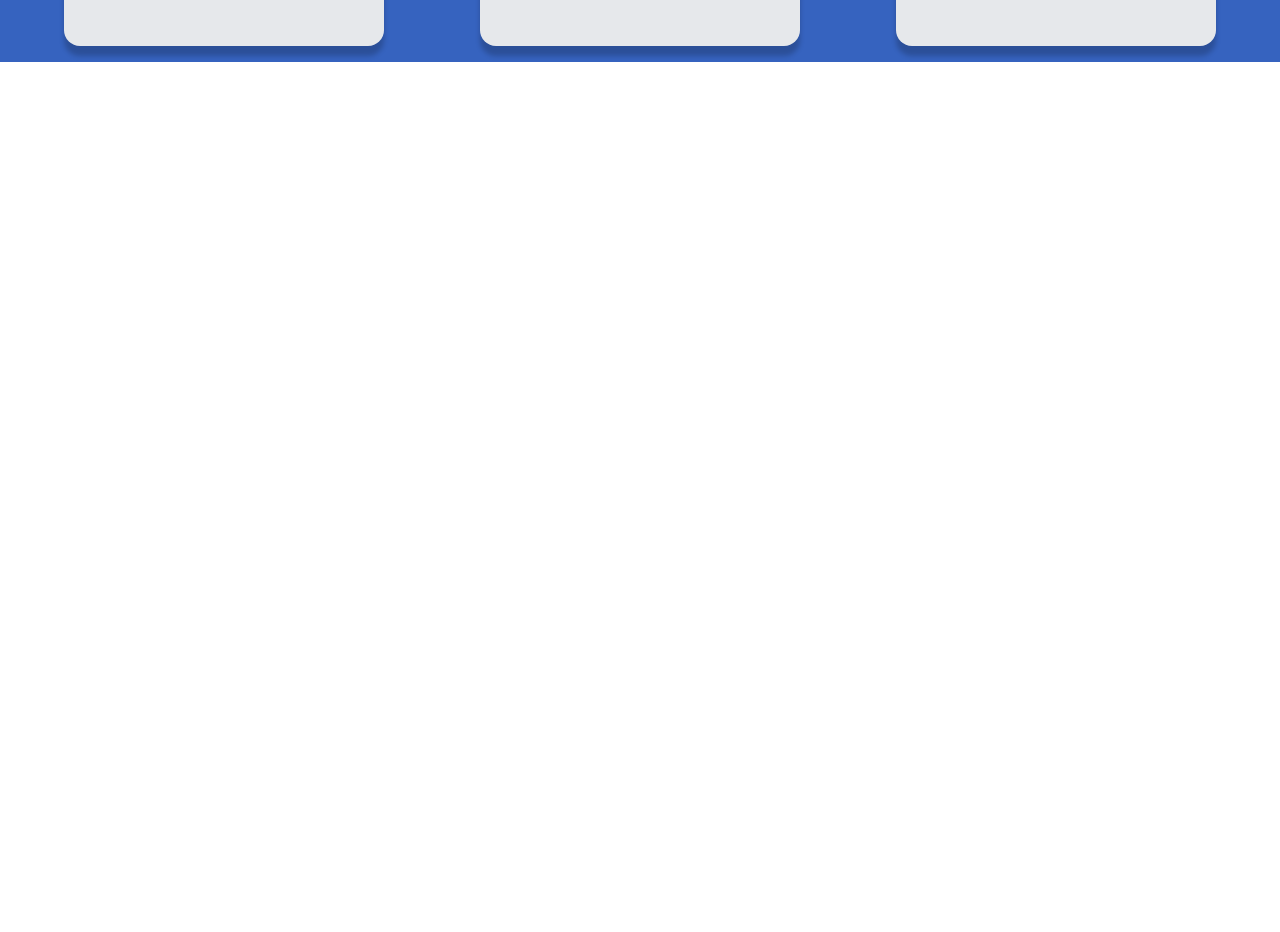
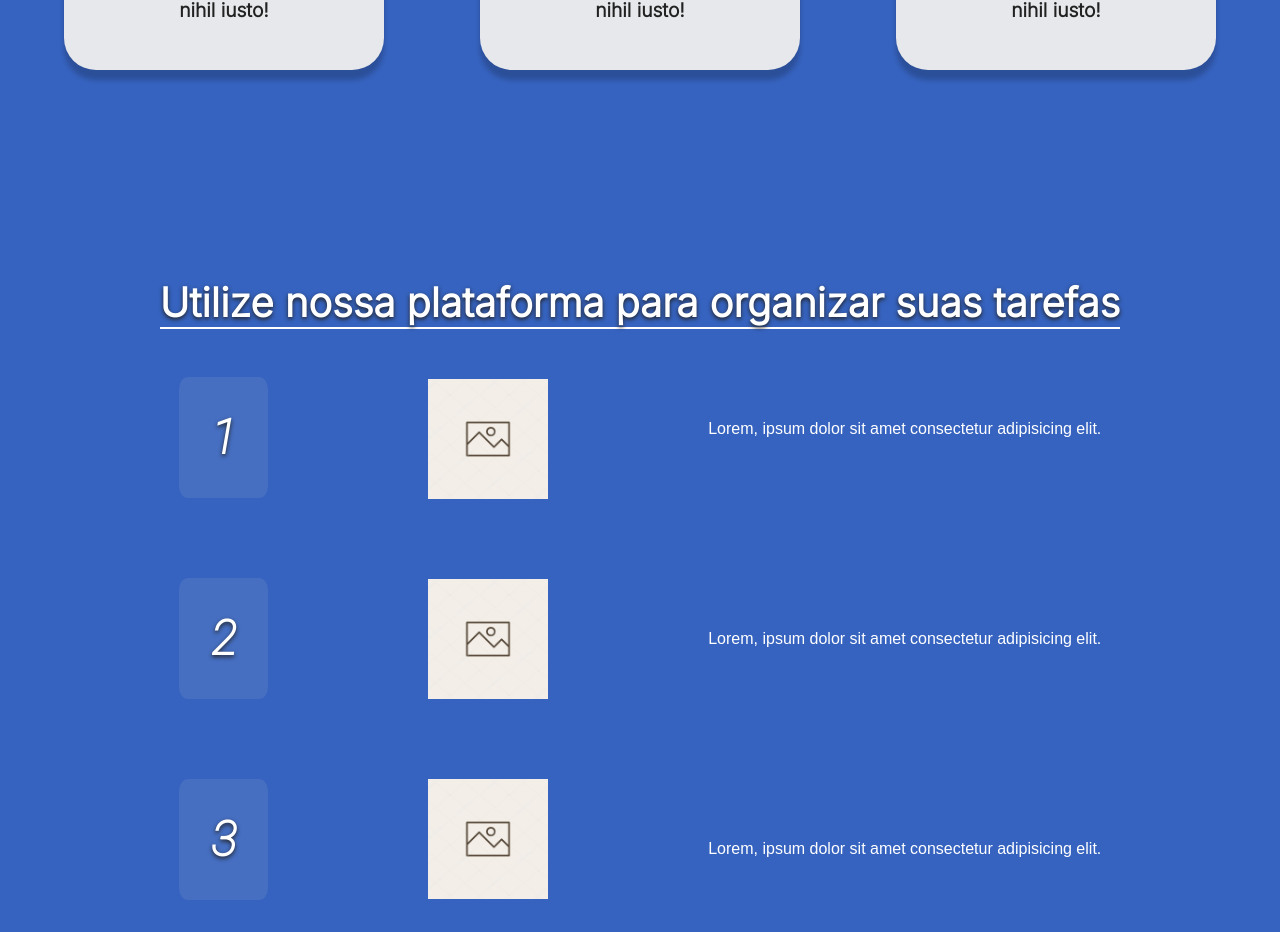
Before and after one commit to RelancioBorgesDev/Projeto-Educacional, a Next.js app: page / in a window 1280 px wide. Shown: the part 1196-2128 px from the top of the page. Before the commit the page ends 1258 px from the top, so only its background shows below. Built offline with nearby package versions, Linux system fonts and the light colour scheme.

Commit message:
Adicionado a Section motivos

```diff
--- a/src/components/Header/styles.module.scss
+++ b/src/components/Header/styles.module.scss
@@ -27,6 +27,7 @@
         .bar_list_item{
                 font-size: 1.2rem;
                 font-weight: 500;
+                font-family: 'Inter', sans-serif;
                 transition: filter 0.2s;
             &:first-child{
                     font-weight: bold;
--- a/src/components/Main/styles.module.scss
+++ b/src/components/Main/styles.module.scss
@@ -10,7 +10,7 @@
 
 
     .principal_left{
-        width: 40%;
+        width: 60%;
         display: flex;
         flex-direction: column;
         justify-content: space-between;
@@ -22,14 +22,17 @@
 
         h2{
             color: var(--white);
-            font-size: 2rem;
+            font-size: 2.5rem;
+            font-family: 'Roboto', sans-serif;
             text-align: center;
             margin-bottom: 2rem;
             text-transform: uppercase;
         }
         p{
             color: var(--white);
+            font-family: 'Roboto', sans-serif;
             font-size: 1.3rem;
+            font-weight: bold;
             text-align: justify;
             margin-bottom: 2rem;
         }
--- a/src/components/Section/styles.module.scss
+++ b/src/components/Section/styles.module.scss
@@ -14,7 +14,7 @@
        display: flex;
        flex-direction: column;
        align-items: center;
-        border-radius: 1rem;
+        border-radius: 2rem;
        padding: 3rem;
        box-shadow: 0px 10px 5px rgba(0,0,0,.2);
        background: var(--gray-100);
@@ -30,6 +30,7 @@
        margin-top: 1rem;
        font-size: 1.2rem;
        font-weight: bold;
+       font-family: 'Inter', sans-serif;
        text-align: center;
         color: var(--black);
    }
--- /dev/null
+++ b/src/components/Section_motivos/sectionMotivos.tsx
@@ -0,0 +1,41 @@
+import * as React from 'react';
+import styles from './styles.module.scss'
+
+export default function SectionMotivos(){
+    return(
+        <section className={styles.secao_secundaria}>
+            <div>
+                <h1>Utilize nossa plataforma para organizar suas tarefas </h1>
+            </div>
+
+            <div className={styles.principal_motivs}>
+                <div className={styles.numbers}>
+                    <span className={styles.number}>1</span>
+                    <span className={styles.number}>2</span>
+                    <span className={styles.number}>3</span>
+                </div>
+                <div className={styles.images}>
+                    <img src="/blank.png" alt="" width={120} height={120}/>
+                    <img src="/blank.png" alt="" width={120} height={120}/>
+                    <img src="/blank.png" alt="" width={120} height={120}/>
+                </div>
+                <div className={styles.texts}>
+                    <div>
+                        <p>Lorem, ipsum dolor sit amet consectetur adipisicing elit. </p>
+                    </div>
+                    <div>
+                        <p>Lorem, ipsum dolor sit amet consectetur adipisicing elit. </p>
+                    </div>
+                    <div>
+                        <p>Lorem, ipsum dolor sit amet consectetur adipisicing elit. </p>
+                    </div>
+
+                </div>
+
+            </div>
+
+
+
+        </section>
+    )
+}
--- /dev/null
+++ b/src/components/Section_motivos/styles.module.scss
@@ -0,0 +1,76 @@
+.secao_secundaria{
+    display: flex;
+    flex-direction: column;
+    align-items: center;
+    gap: 3rem;
+    background: var(--blue);
+    padding: 2rem 0;
+
+        h1{
+         width: 100%;
+        font-size: 2.5rem;
+        font-family: 'Inter',sans-serif;
+        margin-top: 10rem;
+        line-height: -5rem;
+        color: var(--white);
+        text-shadow: 0px 2px 4px var(--black);
+        border-bottom: 2px solid white;
+        }
+        div{
+            display: flex;
+            flex-direction: row;
+            justify-content: space-between;
+            align-items: center;
+
+        }
+        .principal_motivs{
+            display: flex;
+            flex-direction: row;
+            align-items: center;
+            gap: 10rem;
+
+            .numbers{
+                display: flex;
+                flex-direction: column;
+                gap: 5rem;
+
+                span{
+                    font-size: 3rem;
+                    font-family: 'Roboto',sans-serif;
+                    font-weight: 800;
+                    text-shadow: 0px 2px 4px var(--black);
+                    color: var(--white);
+                    padding: 2rem;
+                    background-color: var(--light-blue);
+                    border-radius: 10%;
+                    transition: all 0.2s ease-in-out;
+                    &:hover{
+                        cursor: pointer;
+                        background-color: var(--white);
+                        color:var(--dark-blue)
+                    }
+                }
+
+            }
+            .images{
+                display: flex;
+                flex-direction: column;
+                gap: 5rem;
+            }
+            .texts{
+                display: flex;
+                flex-direction: column;
+                gap: 12rem;
+                div{
+                    display: flex;
+                    flex-direction: column;
+                    justify-content: space-around;
+
+                    p{
+                        color: var(--white);
+                    }
+                }
+            }
+        }
+
+}
--- a/src/pages/_app.tsx
+++ b/src/pages/_app.tsx
@@ -1,6 +1,7 @@
 import Header from '../components/Header/Header'
 import Principal from '../components/Main/Principal'
 import Section from '../components/Section/section'
+import SectionMotivos from '../components/Section_motivos/sectionMotivos'
 import '../styles/global.scss'
 
 function MyApp({ Component, pageProps }) {
@@ -11,6 +12,7 @@ function MyApp({ Component, pageProps }) {
        <Component {...pageProps} />
        <Principal/>
        <Section/>
+       <SectionMotivos/>
     </main>
   </div>
   )
--- a/src/pages/_document.jsx
+++ b/src/pages/_document.jsx
@@ -5,7 +5,8 @@ export default class MyDocument extends Document{
         return (
             <Html>
                 <Head>
-
+                <link rel="preconnect" href="https://fonts.gstatic.com"/>
+                <link href="https://fonts.googleapis.com/css2?family=Inter:wght@300&family=Roboto:ital,wght@1,100&display=swap" rel="stylesheet"/>
                 </Head>
 
                 <body>
```
Also changed, not shown: public/blank.png (added).
